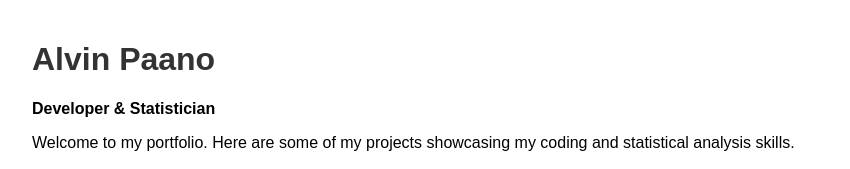
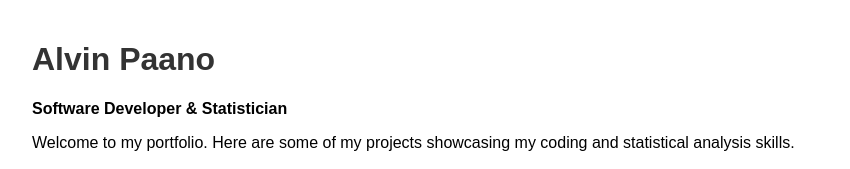
Before and after one commit to vinski-dev/vinski.github.io, a plain HTML site: page index.html in a window 1280 px wide. Shown: the top 169 px of the page, without its empty margins (208-1058 px from the left). Drawn offline with Linux system fonts and the light colour scheme.

Commit message:
Update index.html

```diff
--- a/index.html
+++ b/index.html
@@ -13,7 +13,7 @@
 </head>
 <body>
   <h1>Alvin Paano</h1>
-  <p><strong>Developer & Statistician</strong></p>
+  <p><strong>Software Developer & Statistician</strong></p>
   <p>Welcome to my portfolio. Here are some of my projects showcasing my coding and statistical analysis skills.</p>
 
   <h2>Projects</h2>
```
